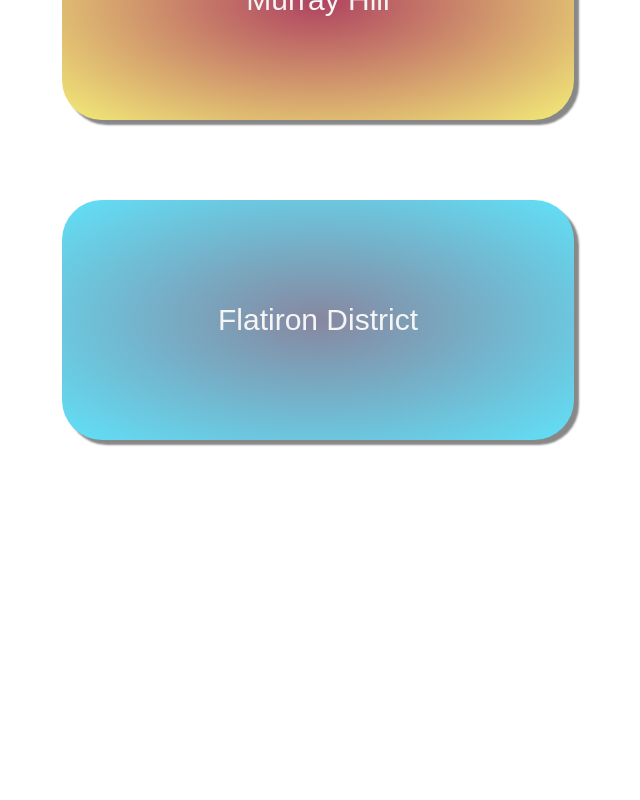
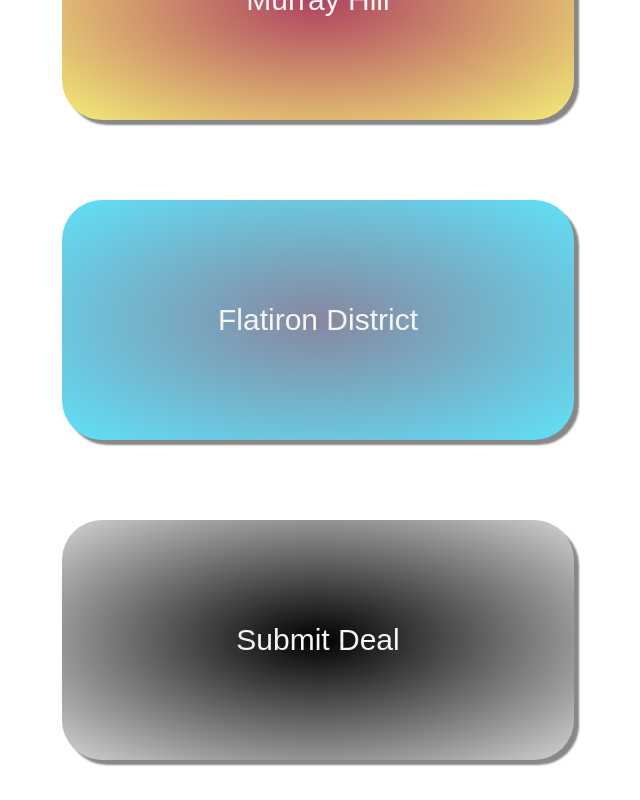
Before and after one commit to dprevoznik/wadda-deal, a Next.js app: page / in a window 1280 px wide. Shown: the part 285-1085 px from the top of the page, without its empty margins (322-962 px from the left). Before the commit the page ends 800 px from the top, so only its background shows below. Built offline with nearby package versions, Linux system fonts and the light colour scheme.

Commit message:
Added submit page skeleton.

```diff
--- a/pages/index.js
+++ b/pages/index.js
@@ -12,6 +12,9 @@ export default function App() {
         <Link href="/[neighborhood]" as="/flatiron">
           <button className="button-link flatiron">Flatiron District</button>
         </Link>
+        <Link href="/submit">
+          <button className="button-link submit">Submit Deal</button>
+        </Link>
       </div>
     </Layout>
   );
--- a/styles/globals.scss
+++ b/styles/globals.scss
@@ -227,6 +227,9 @@ html {
   .murray {
     background-image: radial-gradient(#af4261, #f3ec78);
   }
+  .submit {
+    background-image: radial-gradient(black, lightgray);
+  }
 }
 
 .neighborhood-title {
```
Also changed, not shown: pages/submit.js (added, +9 -0 lines).
